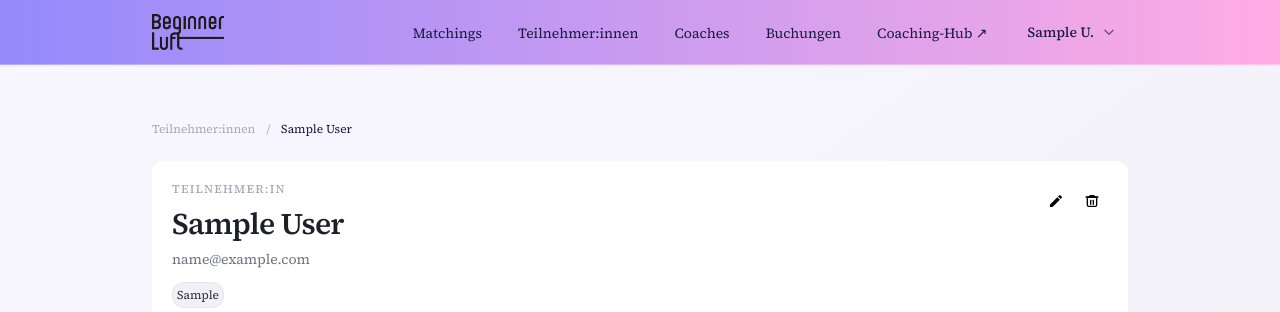
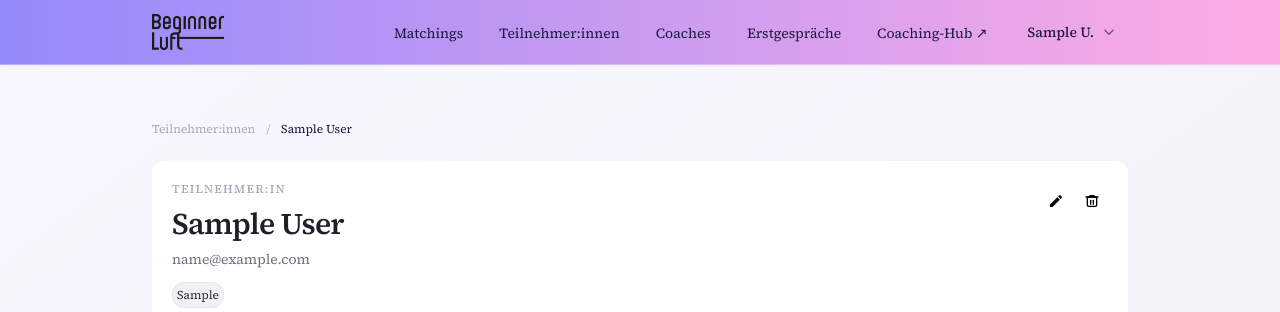
Before and after one commit to neptunhiker/bl-matching-app, a Django app: page /profiles/teilnehmer/00000000-0000-0000-0000-000000000001/ in a window 1280 px wide. Shown: the top 312 px of the page. Run offline with Django 4.2, Linux system fonts and the light colour scheme; a user stored in the database is signed in; tables that the repository leaves empty hold one stand-in row (values such as "Sample post"); data that the repository does not hold is empty; style sheets or scripts are compiled from the project's sources; parts of the project's set-up code (start-up, migrations or seed data) failed here and were passed over.

Commit message:
rename: Buchungen → Erstgespräche in nav and Calendly UI

```diff
--- a/bookings/apps.py
+++ b/bookings/apps.py
@@ -3,4 +3,4 @@ from django.apps import AppConfig
 
 class BookingsConfig(AppConfig):
     name = 'bookings'
-    verbose_name = "Buchungen"
+    verbose_name = "Erstgespräche"
--- a/bookings/models.py
+++ b/bookings/models.py
@@ -53,8 +53,8 @@ class CalendlyBooking(models.Model):
         super().save(*args, **kwargs)
 
     class Meta:
-        verbose_name = "Calendly Buchung"
-        verbose_name_plural = "Calendly Buchungen"
+        verbose_name = "Calendly Erstgespräch"
+        verbose_name_plural = "Calendly Erstgespräche"
         ordering = ["-created_at"]
 
     def __str__(self):
--- a/bookings/templates/bookings/calendly_booking_detail.html
+++ b/bookings/templates/bookings/calendly_booking_detail.html
@@ -1,14 +1,14 @@
 {% extends "base.html" %}
 {% load tz %}
 
-{% block title %}{{ booking.invitee_name|default:booking.invitee_email }} – Buchung{% endblock %}
+{% block title %}{{ booking.invitee_name|default:booking.invitee_email }} – Erstgespräch{% endblock %}
 
 {% block body %}
 {% include "components/_layout.html" with layout_mode="start" layout_outer_class="max-w-5xl mx-auto px-4 sm:px-6 py-10 sm:py-14" %}
 
   {# Breadcrumb #}
   <nav class="text-xs text-neutral-400 mb-6">
-    <a href="{% url 'calendly_bookings_list' %}" class="hover:text-primary-500 transition-colors">Calendly Buchungen</a>
+    <a href="{% url 'calendly_bookings_list' %}" class="hover:text-primary-500 transition-colors">Calendly Erstgespräche</a>
     <span class="mx-2">/</span>
     <span class="text-tertiary-700">{{ booking.invitee_name|default:booking.invitee_email }}</span>
   </nav>
@@ -32,7 +32,7 @@
     {# Page header #}
     <div class="flex flex-col sm:flex-row sm:items-start sm:justify-between gap-4 pb-8 border-b border-neutral-100">
       <div>
-        <p class="text-xs font-medium uppercase tracking-widest text-neutral-400 mb-2">Calendly Buchung</p>
+        <p class="text-xs font-medium uppercase tracking-widest text-neutral-400 mb-2">Calendly Erstgespräch</p>
         <h1 class="text-3xl font-semibold tracking-tight text-neutral-900 leading-tight">
           {{ booking.invitee_name|default:booking.invitee_email }}
         </h1>
--- a/bookings/templates/bookings/calendly_bookings_list.html
+++ b/bookings/templates/bookings/calendly_bookings_list.html
@@ -1,14 +1,14 @@
 {% extends "base.html" %}
 {% load tz %}
 
-{% block title %}Calendly Buchungen{% endblock %}
+{% block title %}Calendly Erstgespräche{% endblock %}
 
 {% block body %}
 <div class="max-w-5xl mx-auto px-4 sm:px-6 py-10">
 
   <div class="flex items-center justify-between mb-8">
     <div>
-      <h1 class="text-2xl sm:text-3xl font-semibold text-tertiary-700">Calendly Buchungen</h1>
+      <h1 class="text-2xl sm:text-3xl font-semibold text-tertiary-700">Calendly Erstgespräche</h1>
       <p class="text-sm text-neutral-500 mt-1">{{ bookings|length }} Einträge insgesamt</p>
     </div>
   </div>
@@ -57,7 +57,7 @@
 
   {% else %}
   <div class="bg-white/70 rounded-2xl shadow-sm border border-white/60 px-8 py-16 text-center">
-    <p class="text-neutral-500 text-sm">Noch keine Calendly Buchungen vorhanden.</p>
+    <p class="text-neutral-500 text-sm">Noch keine Calendly Erstgespräche vorhanden.</p>
   </div>
   {% endif %}
 
--- a/profiles/templates/profiles/participant_detail.html
+++ b/profiles/templates/profiles/participant_detail.html
@@ -122,7 +122,7 @@
       {% if participant.calendly_booking %}
       <a href="{% url 'calendly_booking_detail' participant.calendly_booking.pk %}"
          class="text-sm text-neutral-400 hover:text-primary-600 transition-colors focus-visible:outline-none focus-visible:ring-2 focus-visible:ring-primary-300 rounded-sm">
-        Calendly-Buchung ansehen →
+        Calendly-Erstgespräch ansehen →
       </a>
       {% endif %}
     </div>
--- a/templates/components/_navbar.html
+++ b/templates/components/_navbar.html
@@ -32,7 +32,7 @@
         <li><a href="{% url 'matching_attempts' %}" class="px-4 py-2 rounded-lg text-sm text-tertiary-700 hover:bg-white/30 hover:text-tertiary-900 transition-colors">Matchings</a></li>
         <li><a href="{% url 'participant_list' %}" class="px-4 py-2 rounded-lg text-sm text-tertiary-700 hover:bg-white/30 hover:text-tertiary-900 transition-colors">Teilnehmer:innen</a></li>
         <li><a href="{% url 'coach_list' %}" class="px-4 py-2 rounded-lg text-sm text-tertiary-700 hover:bg-white/30 hover:text-tertiary-900 transition-colors">Coaches</a></li>
-        <li><a href="{% url 'calendly_bookings_list' %}" class="px-4 py-2 rounded-lg text-sm text-tertiary-700 hover:bg-white/30 hover:text-tertiary-900 transition-colors">Buchungen</a></li>
+        <li><a href="{% url 'calendly_bookings_list' %}" class="px-4 py-2 rounded-lg text-sm text-tertiary-700 hover:bg-white/30 hover:text-tertiary-900 transition-colors">Erstgespräche</a></li>
         <li><a href="https://coaching-hub.beginnerluft.de" target="_blank" rel="noopener noreferrer" class="px-4 py-2 rounded-lg text-sm text-tertiary-700 hover:bg-white/30 hover:text-tertiary-900 transition-colors">Coaching&#8209;Hub ↗</a></li>
         <li class="relative ml-2" id="user-menu-container">
           <button id="user-menu-btn"
@@ -99,7 +99,7 @@
       <li><a href="{% url 'matching_attempts' %}" class="flex items-center py-3 text-sm text-tertiary-700 hover:text-primary-600 transition-colors">Matchings</a></li>
       <li><a href="{% url 'participant_list' %}" class="flex items-center py-3 text-sm text-tertiary-700 hover:text-primary-600 transition-colors">Teilnehmer:innen</a></li>
       <li><a href="{% url 'coach_list' %}" class="flex items-center py-3 text-sm text-tertiary-700 hover:text-primary-600 transition-colors">Coaches</a></li>
-      <li><a href="{% url 'calendly_bookings_list' %}" class="flex items-center py-3 text-sm text-tertiary-700 hover:text-primary-600 transition-colors">Buchungen</a></li>
+      <li><a href="{% url 'calendly_bookings_list' %}" class="flex items-center py-3 text-sm text-tertiary-700 hover:text-primary-600 transition-colors">Erstgespräche</a></li>
       <li><a href="https://coaching-hub.beginnerluft.de" target="_blank" rel="noopener noreferrer" class="flex items-center py-3 text-sm text-tertiary-700 hover:text-secondary-600 transition-colors">Coaching&#8209;Hub ↗</a></li>
       {% if user.is_superuser %}<li><a href="{% url 'admin:index' %}" class="flex items-center py-3 text-sm text-tertiary-700 hover:text-tertiary-900 transition-colors">Admin</a></li>{% endif %}
       <li>
```
